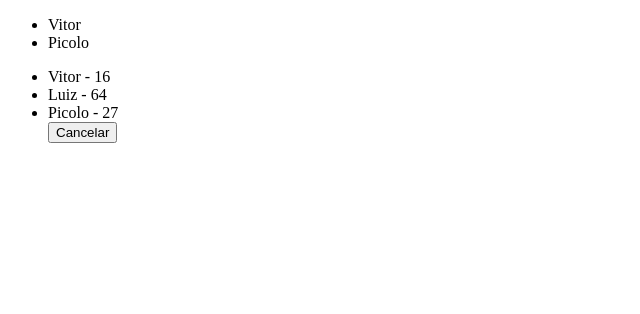
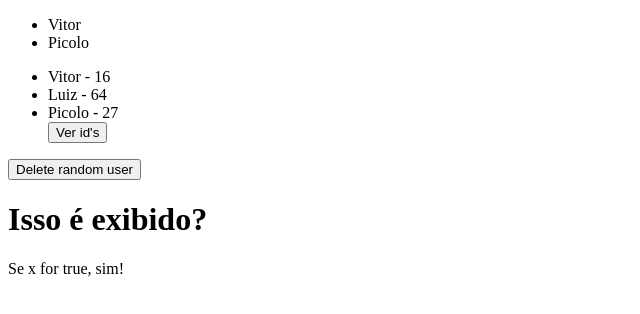
Before and after one commit to VitorCruz78/react, a Next.js app in the folder react-js/: page / in a window 1280 px wide. Shown: the top 314 px of the page, without its empty margins (0-640 px from the left). Built offline with nearby package versions, Linux system fonts and the light colour scheme.

Commit message:
conditionalRender

```diff
--- /dev/null
+++ b/react-js/src/components/ConditionalRender.js
@@ -0,0 +1,12 @@
+import { useState } from "react"
+
+export default function ConditionalRender() {
+    const [x] = useState(true)
+
+    return (
+        <div>
+            <h1>Isso é exibido?</h1>
+            {x ? <p>Se x for true, sim!</p> : <p>x é falso</p>}
+        </div>
+    )
+}
--- a/react-js/src/components/ListRender.js
+++ b/react-js/src/components/ListRender.js
@@ -2,13 +2,23 @@ import React, { useState } from "react";
 
 export default function ListRender() {
     const [list] = useState(["Vitor", "Picolo"])
-    const [users] = useState([
-        { id: 1295847, name: "Vitor", age: 16 },
-        { id: 817936, name: "Luiz", age: 64 },
-        { id: 8771553, name: "Picolo", age: 27 }
+    const [users, setUsers] = useState([
+        { id: 1, name: "Vitor", age: 16 },
+        { id: 2, name: "Luiz", age: 64 },
+        { id: 3, name: "Picolo", age: 27 }
     ])
 
     const [showId, setShowId] = useState(false)
+
+    const deleteRandom = () => {
+        const randomNumber = Math.floor(Math.random() * 4);
+        //Math. floor(x) retorna o menor número inteiro dentre o número "x"
+        // Math.random = método estático retorna um número pseudoaleatório de ponto flutuante que é maior ou igual a 0 e menor que 1
+
+        setUsers((prevUsers) => {
+            return prevUsers.filter((user) => randomNumber !== user.id)
+        })
+    };
 
     return (
         <div>
@@ -31,9 +41,10 @@ export default function ListRender() {
                     showId ?
                         <button onClick={() => setShowId(false)}>Voltar</button>
                         :
-                        <button onClick={() => setShowId(true)}>Cancelar</button>
+                        <button onClick={() => setShowId(true)}>Ver id's</button>
                 }
             </ul>
+            <button onClick={deleteRandom}>Delete random user</button>
         </div>
     )
 }
--- a/react-js/src/pages/index.js
+++ b/react-js/src/pages/index.js
@@ -1,9 +1,11 @@
 import ListRender from '@/components/ListRender'
+import ConditionalRender from '@/components/ConditionalRender'
 
 export default function Home() {
   return (
     <>
       <ListRender />
+      <ConditionalRender />
     </>
   )
 }
```
